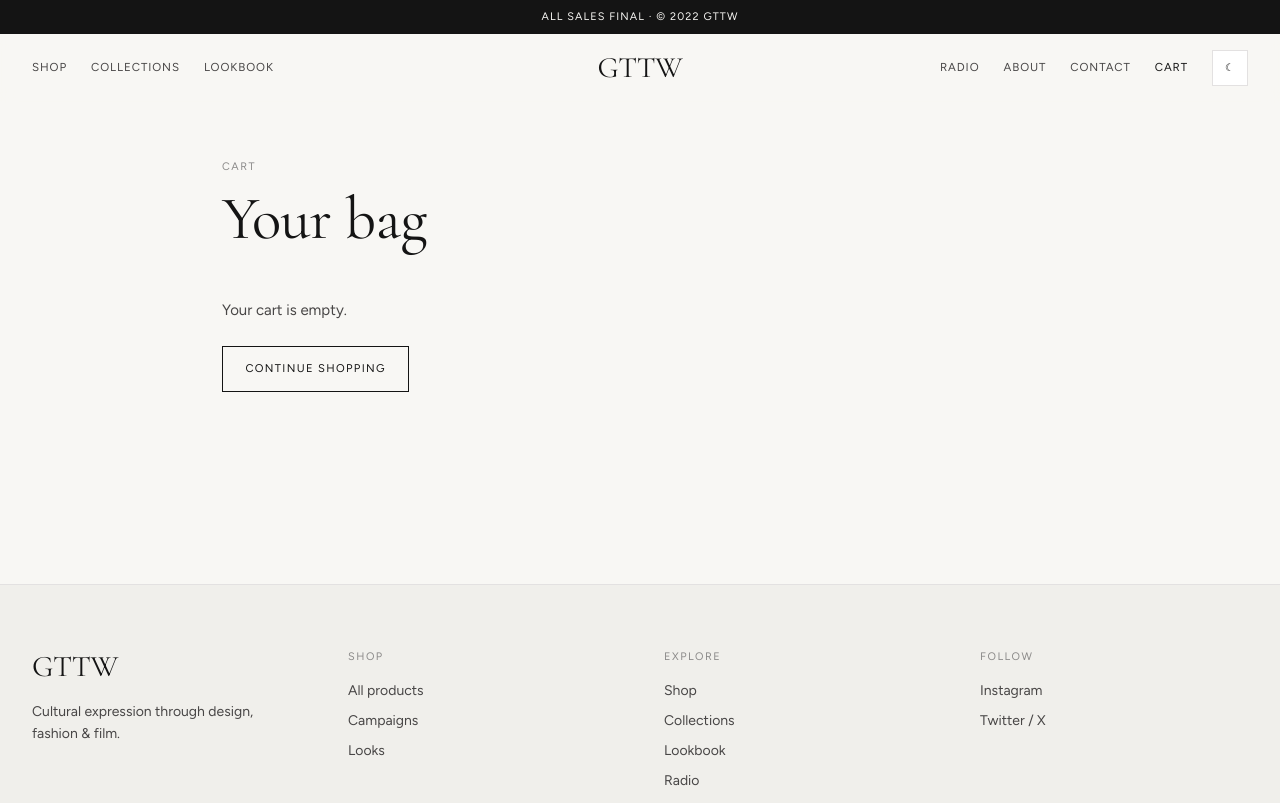
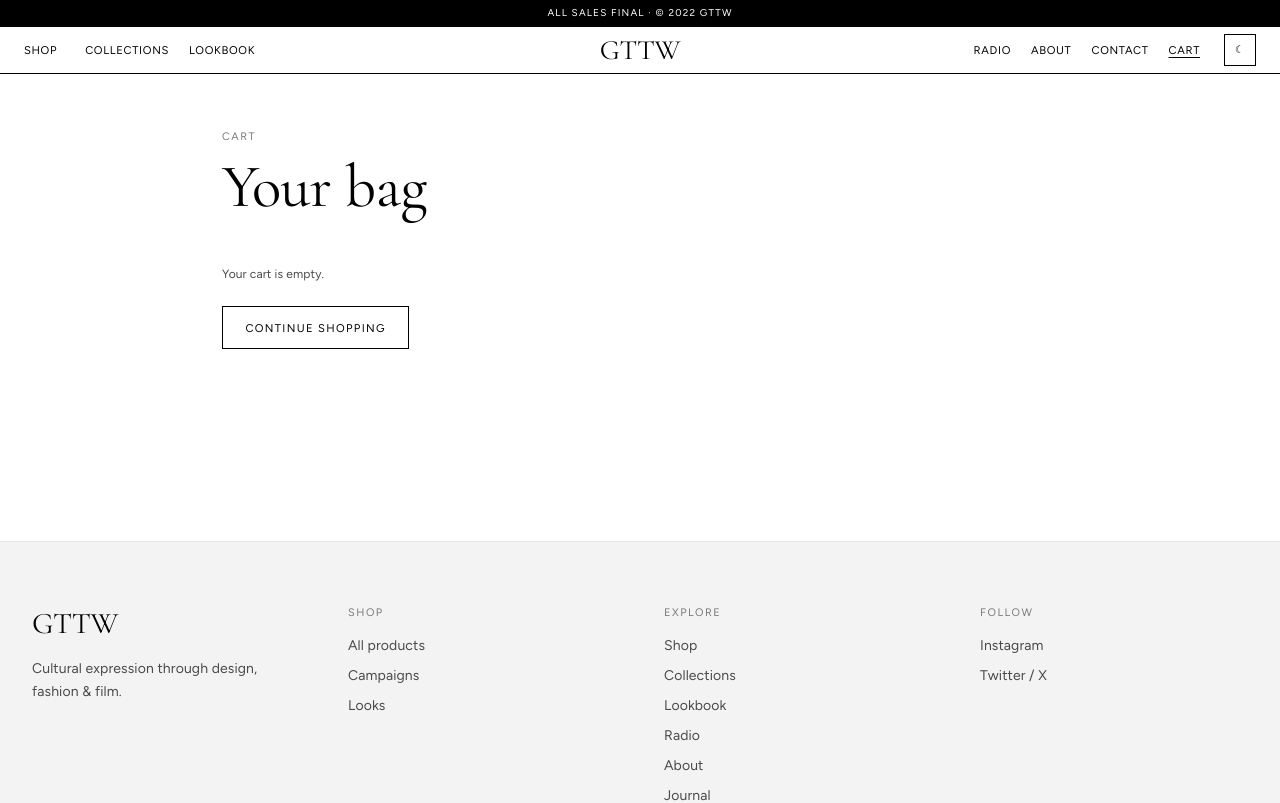
Before and after one commit to Kofmotivation/ghanatotheworld_rebrand, a Next.js app: page /cart in a window 1280 px wide. Shown: the top 803 px of the page. Built offline with nearby package versions, Linux system fonts and the light colour scheme.

Commit message:
Restyle menu and shop after House of Errors craft
Hairline collection grid, Shop mega panel, hover tile meta,
and tighter uppercase util nav — GTTW content only.

```diff
--- a/src/app/globals.css
+++ b/src/app/globals.css
@@ -1,44 +1,46 @@
 @import "tailwindcss";
 
-/* Deadly Ponies–inspired craft for GTTW: soft paper ground, near-black type,
-   serif display + quiet sans, navy accent. Not a clone — GTTW content & naming. */
+/* GTTW craft: commerce grid + menu lean House of Errors (hairline grids,
+   uppercase util nav, hover tile meta). Not a clone — GTTW content only. */
 
 :root,
 [data-theme="light"] {
-  --bg: #f8f7f4;
+  --bg: #ffffff;
   --bg-elevated: #ffffff;
-  --bg-muted: #f0efeb;
-  --fg: #141414;
-  --fg-soft: #484646;
-  --mist: #8b8a89;
-  --line: #e3e1e1;
-  --accent: #20349c;
-  --accent-soft: rgba(32, 52, 156, 0.1);
-  --header-bg: rgba(248, 247, 244, 0.92);
-  --inverse-bg: #141414;
-  --inverse-fg: #f8f7f4;
+  --bg-muted: #f3f3f3;
+  --fg: #000000;
+  --fg-soft: #4a4a4a;
+  --mist: #7a7a7a;
+  --line: #e5e5e5;
+  --gridline: #000000;
+  --accent: #254487;
+  --accent-soft: rgba(37, 68, 135, 0.12);
+  --header-bg: #ffffff;
+  --inverse-bg: #000000;
+  --inverse-fg: #fcfcfc;
   --hero-scrim: linear-gradient(
     180deg,
-    rgba(20, 20, 20, 0.15) 0%,
-    rgba(20, 20, 20, 0.05) 40%,
-    rgba(20, 20, 20, 0.55) 100%
+    rgba(0, 0, 0, 0.12) 0%,
+    rgba(0, 0, 0, 0.04) 40%,
+    rgba(0, 0, 0, 0.55) 100%
   );
   color-scheme: light;
 }
 
 [data-theme="dark"] {
-  --bg: #0e0e0e;
-  --bg-elevated: #161616;
-  --bg-muted: #1c1c1c;
-  --fg: #f4f3ef;
-  --fg-soft: #c4c2bc;
-  --mist: #8a8984;
+  --bg: #0a0a0a;
+  --bg-elevated: #121212;
+  --bg-muted: #1a1a1a;
+  --fg: #fcfcfc;
+  --fg-soft: #c8c8c8;
+  --mist: #8a8a8a;
   --line: #2a2a2a;
+  --gridline: #fcfcfc;
   --accent: #7b8fd4;
   --accent-soft: rgba(123, 143, 212, 0.15);
-  --header-bg: rgba(14, 14, 14, 0.92);
-  --inverse-bg: #f8f7f4;
-  --inverse-fg: #141414;
+  --header-bg: #0a0a0a;
+  --inverse-bg: #fcfcfc;
+  --inverse-fg: #0a0a0a;
   --hero-scrim: linear-gradient(
     180deg,
     rgba(0, 0, 0, 0.35) 0%,
@@ -68,9 +70,10 @@ body {
   min-height: 100vh;
   background: var(--bg);
   color: var(--fg);
-  font-family: var(--font-body), system-ui, sans-serif;
-  font-size: 15px;
-  line-height: 1.5;
+  font-family: var(--font-body), Helvetica, Arial, sans-serif;
+  font-size: 12px;
+  line-height: 1.25;
+  letter-spacing: 0.01em;
   -webkit-font-smoothing: antialiased;
   transition: background-color 0.35s ease, color 0.35s ease;
 }
@@ -99,16 +102,21 @@ a {
 }
 
 .nav-link {
-  font-size: 0.72rem;
-  letter-spacing: 0.08em;
+  font-size: 0.7rem;
+  letter-spacing: 0.06em;
   text-transform: uppercase;
-  color: var(--fg-soft);
-  transition: color 0.25s ease;
+  color: var(--fg);
+  transition: opacity 0.2s ease;
 }
 
-.nav-link:hover,
+.nav-link:hover {
+  opacity: 0.55;
+}
+
 .nav-link[data-active="true"] {
-  color: var(--fg);
+  opacity: 1;
+  text-decoration: underline;
+  text-underline-offset: 0.25em;
 }
 
 .cta {
@@ -157,14 +165,60 @@ a {
 }
 
 .product-frame {
-  background: var(--bg-muted);
+  background: var(--bg);
 }
 
 /* Cargo flats are often edge-cropped — leave air in the tile */
 .product-frame > img,
 .product-frame > span > img {
-  transform: scale(0.68);
+  transform: scale(0.72);
   transform-origin: center center;
+}
+
+.collection-grid {
+  list-style: none;
+  margin: 0;
+  padding: 0;
+  display: grid;
+  grid-template-columns: repeat(2, minmax(0, 1fr));
+  border-bottom: 1px solid var(--gridline);
+}
+
+@media (min-width: 768px) {
+  .collection-grid {
+    grid-template-columns: repeat(3, minmax(0, 1fr));
+  }
+}
+
+@media (min-width: 1100px) {
+  .collection-grid {
+    grid-template-columns: repeat(4, minmax(0, 1fr));
+  }
+}
+
+.collection-grid-cell {
+  border-right: 1px solid var(--gridline);
+  border-bottom: 1px solid var(--gridline);
+  margin-right: -1px;
+  margin-bottom: -1px;
+}
+
+.collection-tile {
+  height: 100%;
+}
+
+.collection-tile-meta {
+  background: linear-gradient(
+    180deg,
+    transparent 40%,
+    color-mix(in srgb, var(--bg) 82%, transparent) 100%
+  );
+}
+
+@media (hover: none) {
+  .collection-tile-meta {
+    display: none;
+  }
 }
 
 .look-tile img,
@@ -175,10 +229,6 @@ a {
 .look-tile:hover img,
 .category-tile:hover img {
   transform: scale(1.03);
-}
-
-.product-tile:hover .product-frame {
-  background: color-mix(in srgb, var(--bg-muted) 85%, var(--fg) 4%);
 }
 
 .section-pad {
@@ -201,10 +251,11 @@ a {
 }
 
 .theme-toggle {
-  width: 2.25rem;
-  height: 2.25rem;
-  border: 1px solid var(--line);
-  background: var(--bg-elevated);
+  width: 2rem;
+  height: 2rem;
+  border: 1px solid var(--gridline);
+  border-radius: 0;
+  background: var(--bg);
   color: var(--fg);
   cursor: pointer;
   display: inline-flex;
@@ -223,11 +274,11 @@ a {
 .announcement {
   background: var(--fg);
   color: var(--bg);
-  font-size: 0.68rem;
-  letter-spacing: 0.1em;
+  font-size: 0.62rem;
+  letter-spacing: 0.12em;
   text-transform: uppercase;
   text-align: center;
-  padding: 0.55rem 1rem;
+  padding: 0.45rem 1rem;
 }
 
 .radio-player {
--- a/src/app/shop/page.tsx
+++ b/src/app/shop/page.tsx
@@ -1,7 +1,6 @@
 import type { Metadata } from "next";
 import Link from "next/link";
 import { ProductCard } from "@/components/ProductCard";
-import { Reveal } from "@/components/Reveal";
 import { campaigns, categories, getProduct, products } from "@/lib/content";
 
 export const metadata: Metadata = {
@@ -28,62 +27,83 @@ export default async function ShopPage({ searchParams }: Props) {
     );
   }
 
+  const title = activeCampaign
+    ? activeCampaign.title
+    : category
+      ? category
+      : "All";
+
   return (
-    <div className="mx-auto max-w-[1400px] px-5 pt-10 pb-20 md:px-8 md:pt-14 md:pb-28">
-      <Reveal>
-        <p className="eyebrow">Shop</p>
-        <h1 className="font-display mt-3 text-[clamp(2.8rem,7vw,4.5rem)] leading-[1.05]">
-          {activeCampaign ? activeCampaign.title : "All products"}
-        </h1>
-        <p className="mt-4 max-w-xl text-sm text-[var(--fg-soft)]">
-          {activeCampaign
-            ? `${activeCampaign.season} — full GTTW Cargo inventory for this chapter.`
-            : `${products.length} pieces from gttw.net — S/S ‘21, Essentials, and more.`}
+    <div className="bg-[var(--bg)]">
+      {/* Compact collection chrome — HOE collections/all rhythm */}
+      <div className="flex flex-wrap items-end justify-between gap-4 border-b border-[var(--gridline)] px-4 py-4 md:px-6">
+        <div>
+          <h1 className="font-display text-[1.65rem] leading-none tracking-[0.02em] md:text-[2rem]">
+            {title}
+          </h1>
+          <p className="mt-1 text-[0.68rem] tracking-[0.1em] text-[var(--mist)] uppercase">
+            {filtered.length} product{filtered.length === 1 ? "" : "s"}
+            {activeCampaign || category ? (
+              <>
+                {" · "}
+                <Link href="/shop" className="underline-offset-2 hover:underline">
+                  Clear
+                </Link>
+              </>
+            ) : null}
+          </p>
+        </div>
+        <p className="max-w-xs text-right text-[0.65rem] tracking-[0.08em] text-[var(--mist)] uppercase">
+          ALL SALES FINAL
         </p>
-        {activeCampaign || category ? (
-          <Link href="/shop" className="nav-link mt-4 inline-block">
-            Clear filters
-          </Link>
-        ) : null}
-      </Reveal>
+      </div>
 
-      <div className="mt-10 flex flex-wrap gap-x-5 gap-y-2 border-y border-[var(--line)] py-4 text-[0.68rem] tracking-[0.12em] text-[var(--mist)] uppercase">
+      <div className="flex flex-wrap gap-x-5 gap-y-2 border-b border-[var(--gridline)] px-4 py-3 text-[0.65rem] tracking-[0.12em] uppercase md:px-6">
+        <Link
+          href="/shop"
+          className={!chapter && !category ? "text-[var(--fg)]" : "text-[var(--mist)] hover:text-[var(--fg)]"}
+        >
+          All
+        </Link>
         {campaigns.map((c) => (
           <Link
             key={c.slug}
             href={`/shop?chapter=${c.shopFilter}`}
-            className={`hover:text-[var(--fg)] ${
-              chapter === c.shopFilter ? "text-[var(--fg)]" : ""
-            }`}
+            className={
+              chapter === c.shopFilter
+                ? "text-[var(--fg)]"
+                : "text-[var(--mist)] hover:text-[var(--fg)]"
+            }
           >
             {c.title}
           </Link>
         ))}
-        <span className="text-[var(--line)]">|</span>
+        <span className="text-[var(--gridline)]" aria-hidden>
+          |
+        </span>
         {categories.map((c) => (
           <Link
             key={c}
             href={`/shop?category=${encodeURIComponent(c)}`}
-            className={`hover:text-[var(--fg)] ${
-              category?.toLowerCase() === c.toLowerCase() ? "text-[var(--fg)]" : ""
-            }`}
+            className={
+              category?.toLowerCase() === c.toLowerCase()
+                ? "text-[var(--fg)]"
+                : "text-[var(--mist)] hover:text-[var(--fg)]"
+            }
           >
             {c}
           </Link>
         ))}
       </div>
 
-      <div className="mt-12 grid grid-cols-2 gap-x-4 gap-y-10 md:grid-cols-3 md:gap-x-6 lg:grid-cols-4">
-        {filtered.map((p, i) => (
-          <Reveal key={p.slug} delay={(i % 4) * 0.03}>
+      {/* Hairline collection grid */}
+      <ul className="collection-grid">
+        {filtered.map((p) => (
+          <li key={p.slug} className="collection-grid-cell">
             <ProductCard product={p} />
-          </Reveal>
+          </li>
         ))}
-      </div>
-
-      <p className="mt-16 text-[0.65rem] tracking-[0.12em] text-[var(--mist)] uppercase">
-        ALL SALES FINAL · Checkout on gttw.net Cargo shop
-      </p>
+      </ul>
     </div>
   );
 }
--- a/src/components/Header.tsx
+++ b/src/components/Header.tsx
@@ -2,43 +2,65 @@
 
 import Link from "next/link";
 import { usePathname } from "next/navigation";
-import { useEffect, useState } from "react";
+import { useEffect, useRef, useState } from "react";
 import { AnimatePresence, motion } from "framer-motion";
 import { useCart } from "@/components/cart/CartProvider";
 import { ThemeToggle } from "@/components/theme/ThemeToggle";
-import { brand, nav } from "@/lib/content";
+import { brand, campaigns, categories, nav } from "@/lib/content";
 
 export function Header() {
   const pathname = usePathname();
   const { count } = useCart();
-  const [open, setOpen] = useState(false);
-  const [scrolled, setScrolled] = useState(false);
+  const [mobileOpen, setMobileOpen] = useState(false);
+  const [shopOpen, setShopOpen] = useState(false);
+  const shopRef = useRef<HTMLDivElement>(null);
 
   useEffect(() => {
-    const onScroll = () => setScrolled(window.scrollY > 8);
-    onScroll();
-    window.addEventListener("scroll", onScroll, { passive: true });
-    return () => window.removeEventListener("scroll", onScroll);
-  }, []);
+    setMobileOpen(false);
+    setShopOpen(false);
+  }, [pathname]);
 
   useEffect(() => {
-    setOpen(false);
-  }, [pathname]);
+    if (!shopOpen) return;
+    const onKey = (e: KeyboardEvent) => {
+      if (e.key === "Escape") setShopOpen(false);
+    };
+    window.addEventListener("keydown", onKey);
+    return () => window.removeEventListener("keydown", onKey);
+  }, [shopOpen]);
+
+  const utility = [
+    { href: "/radio", label: "Radio" },
+    { href: "/about", label: "About" },
+    { href: "/contact", label: "Contact" },
+  ] as const;
 
   return (
     <>
       <div className="announcement">ALL SALES FINAL · © 2022 GTTW</div>
-      <header
-        className={`sticky top-0 z-40 border-b transition-[background,border-color] duration-300 ${
-          scrolled || open
-            ? "border-[var(--line)] bg-[var(--header-bg)] backdrop-blur-md"
-            : "border-transparent bg-[var(--header-bg)] backdrop-blur-sm"
-        }`}
+      <header className="relative sticky top-0 z-40 border-b border-[var(--gridline)] bg-[var(--bg)] text-[var(--fg)]">
+        <nav
+          className="relative flex items-stretch justify-between px-4 md:px-6"
+          aria-label="Primary"
         >
-        <div className="mx-auto flex max-w-[1400px] items-center justify-between gap-4 px-5 py-3.5 md:px-8 md:py-4">
-          <nav className="flex flex-1 items-center gap-6">
-            <div className="hidden items-center gap-6 lg:flex">
-              {nav.slice(0, 3).map((item) => (
+          {/* Left */}
+          <div className="flex flex-1 items-stretch gap-5 lg:gap-7">
+            <div className="relative hidden items-stretch lg:flex" ref={shopRef}>
+              <button
+                type="button"
+                className="nav-link inline-flex items-center py-4"
+                aria-expanded={shopOpen}
+                aria-controls="shop-menu"
+                onClick={() => setShopOpen((v) => !v)}
+              >
+                Shop
+              </button>
+            </div>
+            <div className="hidden items-center gap-5 lg:flex">
+              {nav
+                .filter((i) => i.href !== "/shop")
+                .slice(0, 2)
+                .map((item) => (
                   <Link
                     key={item.href}
                     href={item.href}
@@ -53,38 +75,37 @@ export function Header() {
                   </Link>
                 ))}
             </div>
-          </nav>
+          </div>
 
+          {/* Center wordmark */}
           <Link
             href="/"
-            className="font-display shrink-0 text-center text-[1.65rem] leading-none tracking-[0.04em] md:text-[1.85rem]"
+            className="font-display flex shrink-0 items-center px-2 text-[1.55rem] leading-none tracking-[0.06em] md:text-[1.75rem]"
           >
             {brand.short}
           </Link>
 
+          {/* Right */}
           <div className="flex flex-1 items-center justify-end gap-4 lg:gap-6">
-            <nav className="hidden items-center gap-6 lg:flex">
-              {nav.slice(3).map((item) => (
+            <div className="hidden items-center gap-5 lg:flex">
+              {utility.map((item) => (
                 <Link
                   key={item.href}
                   href={item.href}
                   className="nav-link"
-                  data-active={
-                    pathname === item.href ||
-                    pathname.startsWith(`${item.href}/`) ||
-                    undefined
-                  }
+                  data-active={pathname === item.href || undefined}
                 >
                   {item.label}
                 </Link>
               ))}
-              <Link href="/contact" className="nav-link">
-                Contact
-              </Link>
-              <Link href="/cart" className="nav-link" data-active={pathname === "/cart" || undefined}>
+              <Link
+                href="/cart"
+                className="nav-link"
+                data-active={pathname === "/cart" || undefined}
+              >
                 Cart{count > 0 ? ` (${count})` : ""}
               </Link>
-            </nav>
+            </div>
             <Link
               href="/cart"
               className="nav-link lg:hidden"
@@ -95,41 +116,177 @@ export function Header() {
             <ThemeToggle />
             <button
               type="button"
-              className="nav-link lg:hidden"
-              aria-expanded={open}
-              aria-label={open ? "Close menu" : "Open menu"}
-              onClick={() => setOpen((v) => !v)}
+              className="nav-link py-4 lg:hidden"
+              aria-expanded={mobileOpen}
+              aria-label={mobileOpen ? "Close menu" : "Open menu"}
+              onClick={() => setMobileOpen((v) => !v)}
             >
-              {open ? "Close" : "Menu"}
+              {mobileOpen ? "Close" : "Menu"}
             </button>
           </div>
+        </nav>
+
+        {/* Desktop Shop mega panel — HOE-style full-bleed dropdown */}
+        <AnimatePresence>
+          {shopOpen ? (
+            <motion.div
+              id="shop-menu"
+              initial={{ opacity: 0, y: -8 }}
+              animate={{ opacity: 1, y: 0 }}
+              exit={{ opacity: 0, y: -8 }}
+              transition={{ duration: 0.2 }}
+              className="absolute inset-x-0 top-full z-30 hidden border-b border-[var(--gridline)] bg-[var(--bg)] lg:block"
+            >
+              <button
+                type="button"
+                className="fixed inset-0 z-[-1] cursor-default"
+                aria-label="Close shop menu"
+                onClick={() => setShopOpen(false)}
+              />
+              <div className="relative grid gap-10 px-6 py-8 md:grid-cols-3 md:gap-16">
+                <div>
+                  <p className="mb-3 text-[0.65rem] font-medium tracking-[0.14em] uppercase">
+                    Shop
+                  </p>
+                  <ul className="space-y-2">
+                    <li>
+                      <Link
+                        href="/shop"
+                        className="nav-link !text-[0.8rem]"
+                        onClick={() => setShopOpen(false)}
+                      >
+                        All products
+                      </Link>
+                    </li>
+                    {categories.map((c) => (
+                      <li key={c}>
+                        <Link
+                          href={`/shop?category=${encodeURIComponent(c)}`}
+                          className="nav-link !text-[0.8rem]"
+                          onClick={() => setShopOpen(false)}
+                        >
+                          {c}
+                        </Link>
+                      </li>
+                    ))}
+                  </ul>
                 </div>
+                <div>
+                  <p className="mb-3 text-[0.65rem] font-medium tracking-[0.14em] uppercase">
+                    Collections
+                  </p>
+                  <ul className="space-y-2">
+                    {campaigns.map((c) => (
+                      <li key={c.slug}>
+                        <Link
+                          href={`/shop?chapter=${c.shopFilter}`}
+                          className="nav-link !text-[0.8rem]"
+                          onClick={() => setShopOpen(false)}
+                        >
+                          {c.title}
+                        </Link>
+                      </li>
+                    ))}
+                  </ul>
+                </div>
+                <div>
+                  <p className="mb-3 text-[0.65rem] font-medium tracking-[0.14em] uppercase">
+                    Explore
+                  </p>
+                  <ul className="space-y-2">
+                    <li>
+                      <Link
+                        href="/looks"
+                        className="nav-link !text-[0.8rem]"
+                        onClick={() => setShopOpen(false)}
+                      >
+                        Lookbook
+                      </Link>
+                    </li>
+                    <li>
+                      <Link
+                        href="/campaigns"
+                        className="nav-link !text-[0.8rem]"
+                        onClick={() => setShopOpen(false)}
+                      >
+                        Campaign index
+                      </Link>
+                    </li>
+                    <li>
+                      <Link
+                        href="/film"
+                        className="nav-link !text-[0.8rem]"
+                        onClick={() => setShopOpen(false)}
+                      >
+                        Film
+                      </Link>
+                    </li>
+                  </ul>
+                </div>
+              </div>
+            </motion.div>
+          ) : null}
+        </AnimatePresence>
 
+        {/* Mobile drawer */}
         <AnimatePresence>
-          {open ? (
+          {mobileOpen ? (
             <motion.nav
               initial={{ opacity: 0, height: 0 }}
               animate={{ opacity: 1, height: "auto" }}
               exit={{ opacity: 0, height: 0 }}
-              transition={{ duration: 0.3 }}
-              className="overflow-hidden border-t border-[var(--line)] lg:hidden"
+              transition={{ duration: 0.25 }}
+              className="overflow-hidden border-t border-[var(--gridline)] lg:hidden"
             >
-              <div className="flex flex-col gap-4 px-5 py-6">
+              <div className="grid gap-8 px-4 py-8 sm:grid-cols-2">
+                <div>
+                  <p className="mb-3 text-[0.65rem] tracking-[0.14em] uppercase">
+                    Shop
+                  </p>
+                  <div className="flex flex-col gap-2">
+                    <Link
+                      href="/shop"
+                      className="font-display text-2xl"
+                      onClick={() => setMobileOpen(false)}
+                    >
+                      All products
+                    </Link>
+                    {categories.map((c) => (
+                      <Link
+                        key={c}
+                        href={`/shop?category=${encodeURIComponent(c)}`}
+                        className="nav-link !text-[0.85rem]"
+                        onClick={() => setMobileOpen(false)}
+                      >
+                        {c}
+                      </Link>
+                    ))}
+                  </div>
+                </div>
+                <div>
+                  <p className="mb-3 text-[0.65rem] tracking-[0.14em] uppercase">
+                    Site
+                  </p>
+                  <div className="flex flex-col gap-2">
                     {[
-                  ...nav,
+                      ...nav.filter((i) => i.href !== "/shop"),
                       { href: "/contact", label: "Contact" },
-                  { href: "/cart", label: count > 0 ? `Cart (${count})` : "Cart" },
-                  { href: "/journal", label: "Journal" },
+                      {
+                        href: "/cart",
+                        label: count > 0 ? `Cart (${count})` : "Cart",
+                      },
                     ].map((item) => (
                       <Link
                         key={item.href}
                         href={item.href}
                         className="font-display text-2xl"
-                    onClick={() => setOpen(false)}
+                        onClick={() => setMobileOpen(false)}
                       >
                         {item.label}
                       </Link>
                     ))}
+                  </div>
+                </div>
               </div>
             </motion.nav>
           ) : null}
--- a/src/lib/content.ts
+++ b/src/lib/content.ts
@@ -15,7 +15,7 @@ export const brand = {
   },
 } as const;
 
-/** Clean commerce nav — Deadly Ponies–inspired rhythm */
+/** Primary nav — Shop opens as a mega panel (House of Errors–style) */
 export const nav = [
   { href: "/shop", label: "Shop" },
   { href: "/campaigns", label: "Collections" },
```
Also changed, not shown: src/components/ProductCard.tsx (+36 -9 lines). Lines whose indentation alone changed are shown as unchanged.
